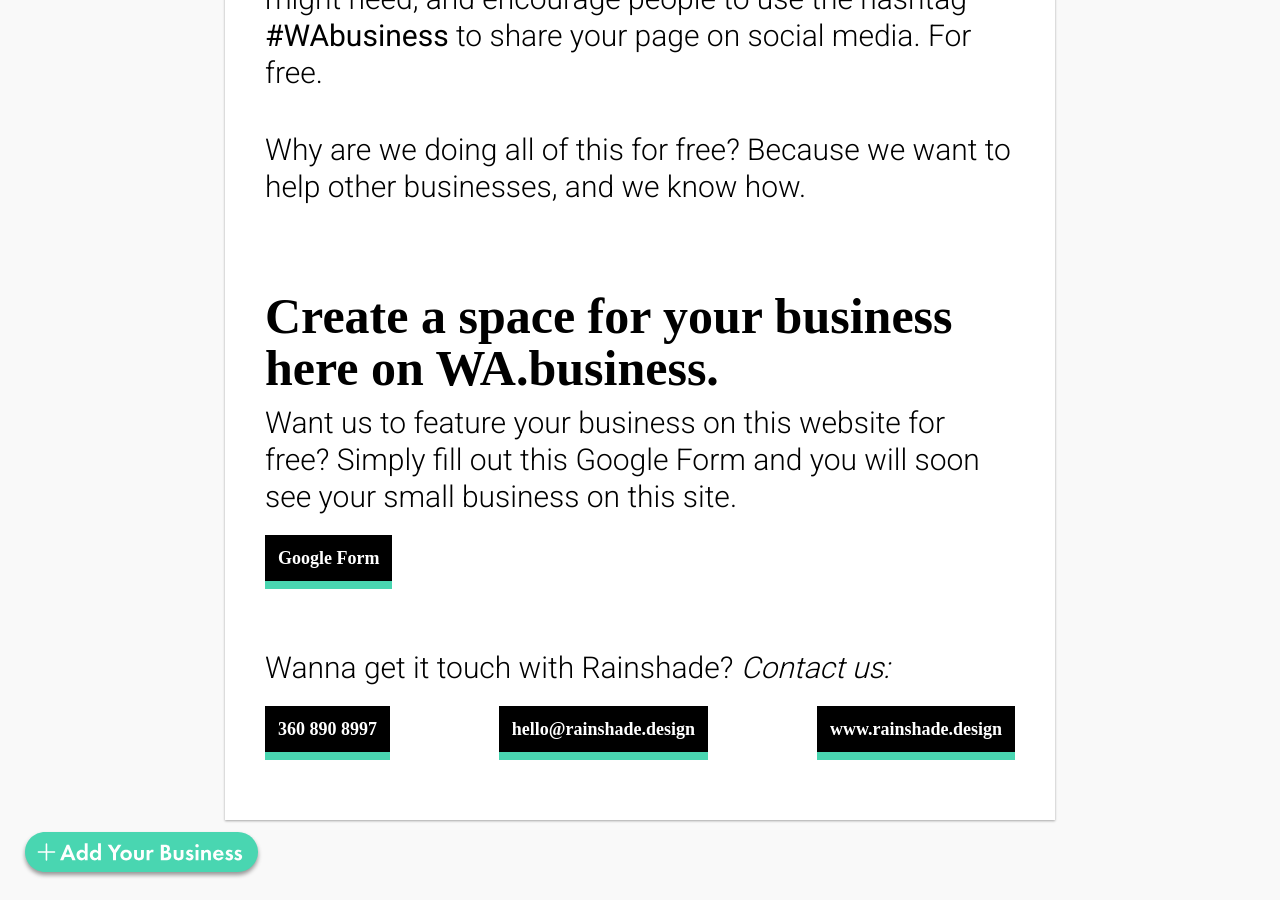
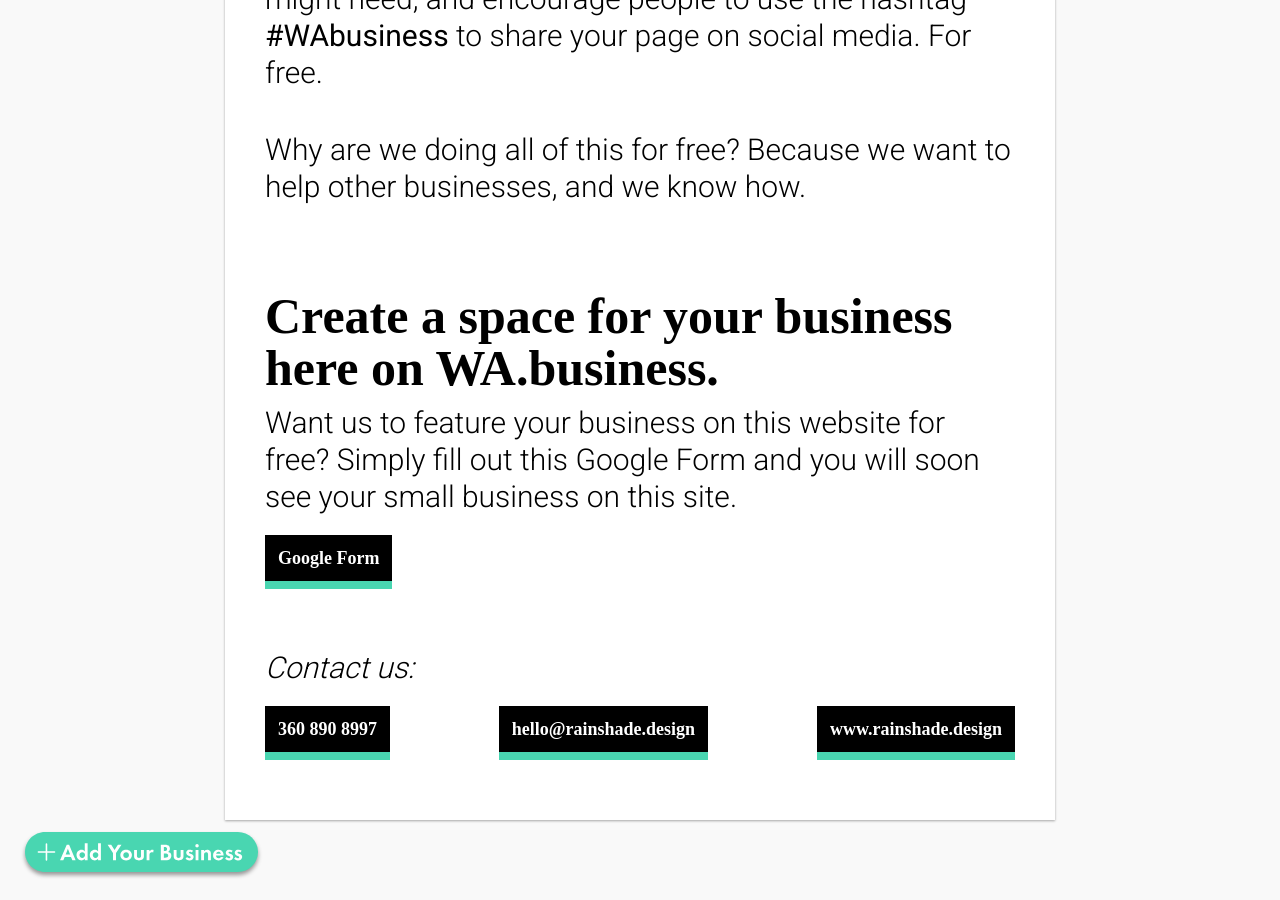
Before and after one commit to wabusiness/wa-business, a Jekyll site: the page built from index.html, in a window 1280 px wide and 900 px high, scrolled down 1756 px. Built offline with Jekyll 4.4.1, drawn with Linux system fonts in a browser that asks for light colours; some web fonts are replaced.

Commit message:
Update Site Pages “splash-page”

```diff
--- a/_data/splash.yml
+++ b/_data/splash.yml
@@ -38,4 +38,4 @@
   [Google Form](https://forms.gle/LJTE8B1Z3rsMhe4k7)
 
 
-  Wanna get it touch with Rainshade? *Contact us:*
+  *Contact us:*
```
